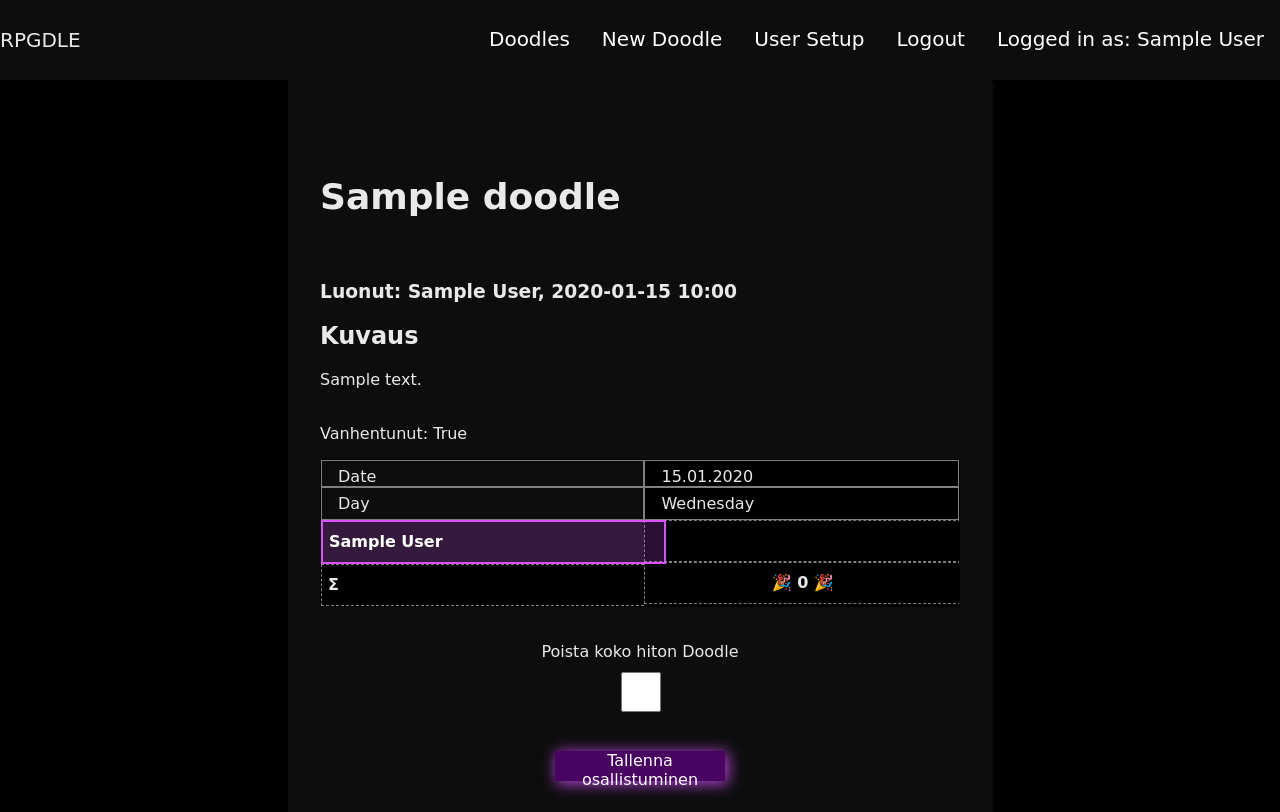
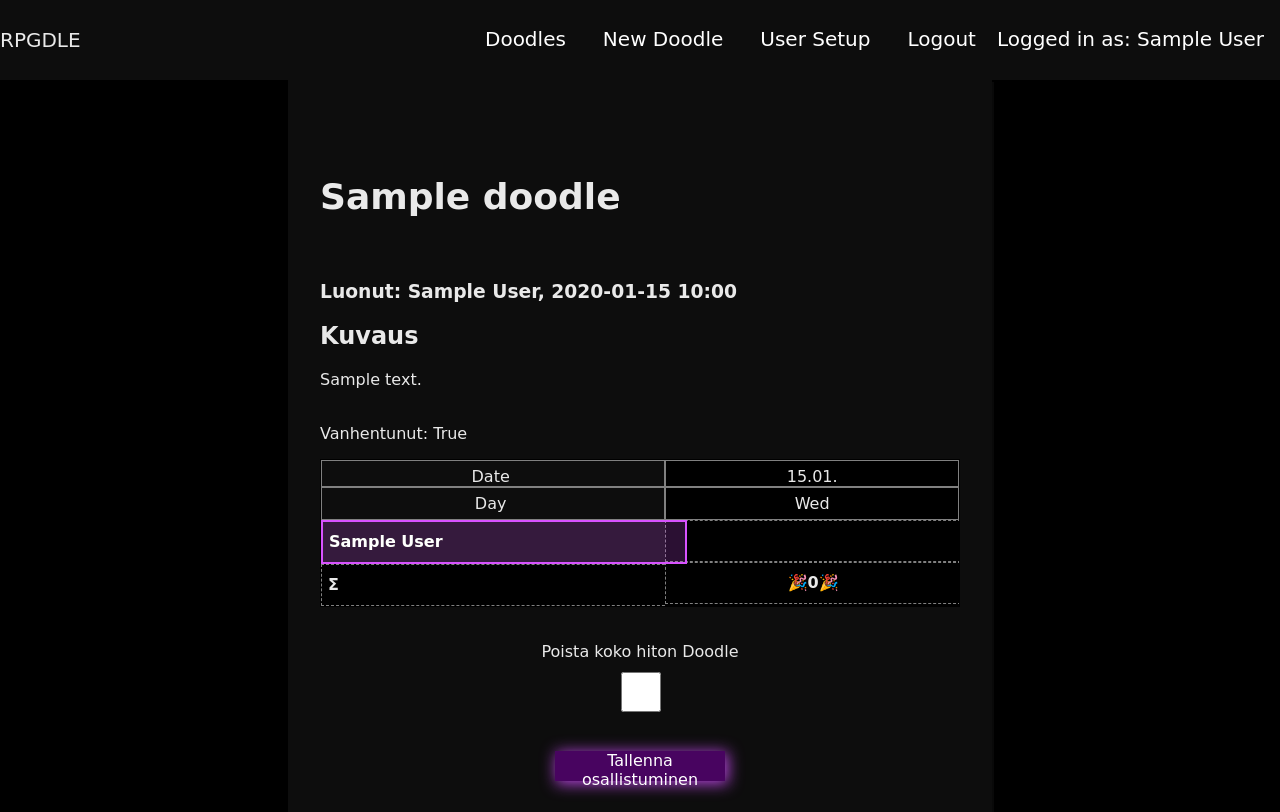
Before and after one commit to Anchovie/rpgdle, a Flask app: a page that uses rpgdle/templates/base.html in a window 1280 px wide. Shown: the top 812 px of the page. Run offline with Flask 2, Linux system fonts and the light colour scheme; a user stored in the database is signed in; tables that the repository leaves empty hold one stand-in row (values such as "Sample post"); some libraries are stand-ins or nearby versions; some web fonts are replaced.

Commit message:
calendar tweaks, smaller dates, flex stuff

```diff
--- a/rpgdle/static/doodle.js
+++ b/rpgdle/static/doodle.js
@@ -1,6 +1,8 @@
 $( document ).ready(function() {
   const locale = "fi-FI";
+  //const options = {month: '2-digit', day: '2-digit' };
   const options = { year: 'numeric', month: '2-digit', day: '2-digit' };
+  const shortOps = {month: '2-digit', day: '2-digit' };
   console.log( "ready!" );
 
   var dateArr = dates.split(",");
@@ -25,8 +27,8 @@ $( document ).ready(function() {
 
   let $column = $("<div class='column row_header'></div>");
   let header = "<div class='col_header'>";
-  header += "<div class='calendar_date'> Date </div>";
-  header += "<div class='calendar_day'> Day </div>";
+  header += "<div class='calendar_date'> &nbsp;&nbsp;Date&nbsp;&nbsp;&nbsp; </div>";
+  header += "<div class='calendar_day'> &nbsp;&nbsp;Day&nbsp;&nbsp;&nbsp; </div>";
   header += "</div>";
   $column.append($(header));
 
@@ -56,8 +58,8 @@ $( document ).ready(function() {
     }
     let $column = $("<div class='column' data-choosable='" + choosable+ "' data-index='"+i+"' data-time='"+ newDate.toLocaleDateString("en-ZA", options) +"'></div>");
     let header = "<div class='col_header'>";
-    header += "<div class='calendar_date' data-index='"+i+"'>" + newDate.toLocaleDateString(locale, options) + "</div>";
-    header += "<div class='calendar_day'>" + newDate.toLocaleDateString("en-US", { weekday: 'long' }) + "</div>";
+    header += "<div class='calendar_date' data-index='"+i+"'>" + newDate.toLocaleDateString(locale, shortOps) + "</div>";
+    header += "<div class='calendar_day'>" + newDate.toLocaleDateString("en-US", { weekday: 'short' }) + "</div>";
     header += "</div>";
     $column.append($(header));
 
@@ -143,7 +145,7 @@ $( document ).ready(function() {
         ind = i;
       }
     }
-    $(".sum_cell","div[data-index="+ ind +"]").html("🎉 " + max + " 🎉");
+    $(".sum_cell","div[data-index="+ ind +"]").html("🎉" + max + "🎉");
     //$(".sum_cell","div[data-index="+ ind +"]").addClass("highest");
   }
 
--- a/rpgdle/static/style.css
+++ b/rpgdle/static/style.css
@@ -114,6 +114,13 @@ body {
 .nav_item a {
   text-decoration: none;
   color: white;
+  padding-left: 5px;
+}
+
+.nav_item.user {
+  word-wrap: break-word;
+  min-width: 90px;
+  padding-left: 5px;
 }
 
 .nav_item a:after {
@@ -253,21 +260,33 @@ form button {
 
 #calendar .okay::after {
   content: "✓";
+  /*
   position: relative;
+
   left: 40%;
   transform: translate(-50%, -25px);
+  */
   font-size: 30px;
   color: white;
+  display: flex;
+  align-items: center;
+  justify-content: center;
 }
 
 #calendar .maybe::after {
   content: "?";
+  font-size: 30px;
+  /*
   position: relative;
   left: 43%;
   transform: translate(-50%, -25px);
-  font-size: 30px;
+  */
   line-height: 44px;
+
   color: white;
+  display: flex;
+  align-items: center;
+  justify-content: center;
 }
 
 #calendar div[data-choosable="false"] {
@@ -285,6 +304,7 @@ form button {
   #calendar {
     flex-direction: column;
     overflow-y: scroll;
+    overflow-x: scroll;
   }
 
   .column {
@@ -300,9 +320,17 @@ form button {
 
   .calendar_date {
     width: 50%;
+    white-space: nowrap;
+    display: flex;
+    align-items: center;
+    justify-content: center;
   }
   .calendar_day {
     width: 50%;
+    white-space: nowrap;
+    display: flex;
+    align-items: center;
+    justify-content: center;
   }
 
   .calendar_cell {
@@ -313,7 +341,7 @@ form button {
 }
 
 @media only screen and (max-width: 700px) {
-  div {
+  #calendar div {
     padding: 0px!important;
   }
 
@@ -346,20 +374,30 @@ form button {
 }
 .calendar_date {
   border: 1px solid gray;
+
   padding-left: 1rem;
   padding-right: 1rem;
   padding-top: 6px;
+
   white-space: nowrap;
+  display: flex;
+  align-items: center;
+  justify-content: center;
 
 }
 
 .calendar_day {
   border: 1px solid gray;
+
   padding-left: 1rem;
   padding-right: 1rem;
   padding-top: 6px;
   padding-bottom: 6px;
+
   white-space: nowrap;
+  display: flex;
+  align-items: center;
+  justify-content: center;
 
 }
 
```
